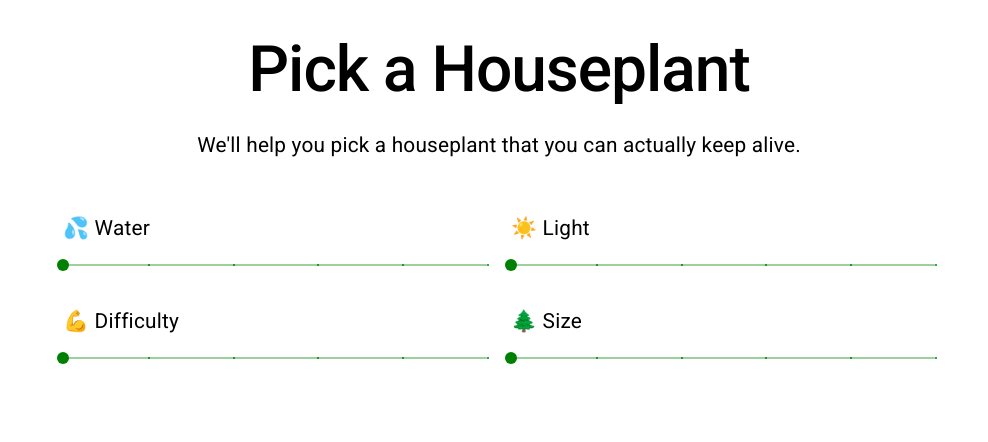
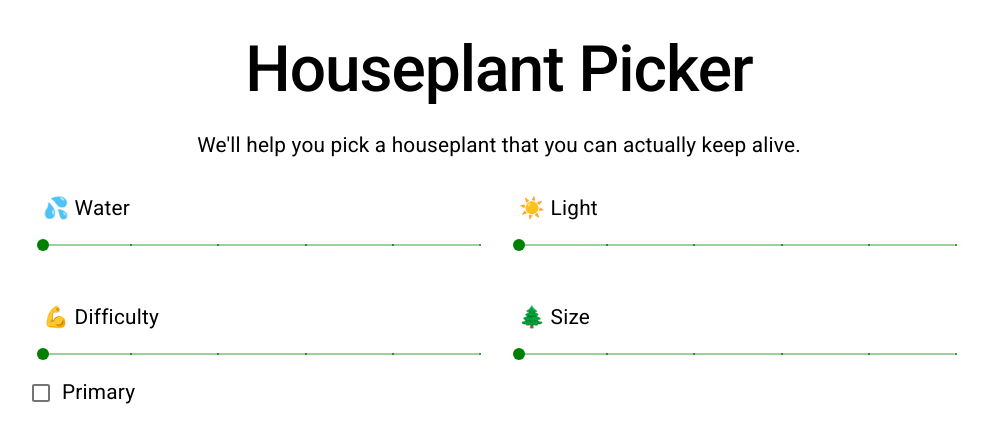
Before and after one commit to vivdlu/houseplant-finder, a React (Create React App) app: page / in a window 1280 px wide. Shown: the top 442 px of the page, without its empty margins (141-1129 px from the left). Built offline with nearby package versions, Linux system fonts and the light colour scheme.

Commit message:
adding checkboxes

```diff
--- a/src/App.js
+++ b/src/App.js
@@ -9,11 +9,9 @@ const theme = createMuiTheme({
     h1: {
       fontSize: "4rem",
       fontWeight: 500,
-      paddingTop: "25px"
     },
     body1: {
       fontSize: "1.3rem",
-      paddingBottom: "25px"
     },
     body2: {
       fontSize: "1.3rem"
--- a/src/components/MainComponent.js
+++ b/src/components/MainComponent.js
@@ -1,5 +1,5 @@
 import React from 'react';
-import { Container, Typography, Grid, Slider } from '@material-ui/core';
+import { FormGroup, FormControlLabel, Checkbox, Container, Typography, Grid, Slider } from '@material-ui/core';
 import { makeStyles } from '@material-ui/styles';
 
 const useStyles = makeStyles({
@@ -24,14 +24,14 @@ function Main() {
       <Grid id="intro-text" className="intro" container>
         <Grid item xs={12}>
           <Typography variant="h1" component="h1" gutterBottom>
-            Pick a Houseplant
+            Houseplant Picker
           </Typography>
           <Typography variant="body1" gutterBottom>
             We'll help you pick a houseplant that you can actually keep alive.
           </Typography>
         </Grid>
       </Grid>
-      <Grid className="slider" container spacing={3}>
+      <Grid className="sliders" container spacing={5}>
         <Grid item xs={12} sm={6}>
           <Typography className="main-body" variant="body2" gutterBottom>
             &#x1F4A6; Water
@@ -93,6 +93,19 @@ function Main() {
             />
         </Grid>
       </Grid>
+      <Grid className="checkboxes" container spacing={3}>
+      <FormGroup row>
+      <FormControlLabel
+        control={
+          <Checkbox
+            color="green"
+          />
+        }
+        label="Primary"
+        labelPlacement="end"
+      />
+      </FormGroup>
+      </Grid>
     </Container>
   );
 }
--- a/src/index.css
+++ b/src/index.css
@@ -13,8 +13,5 @@ code {
 
 .intro {
   text-align: center;
+  padding: 25px 0;
 }
-
-.slider {
-  padding: 20px;
-}
```
